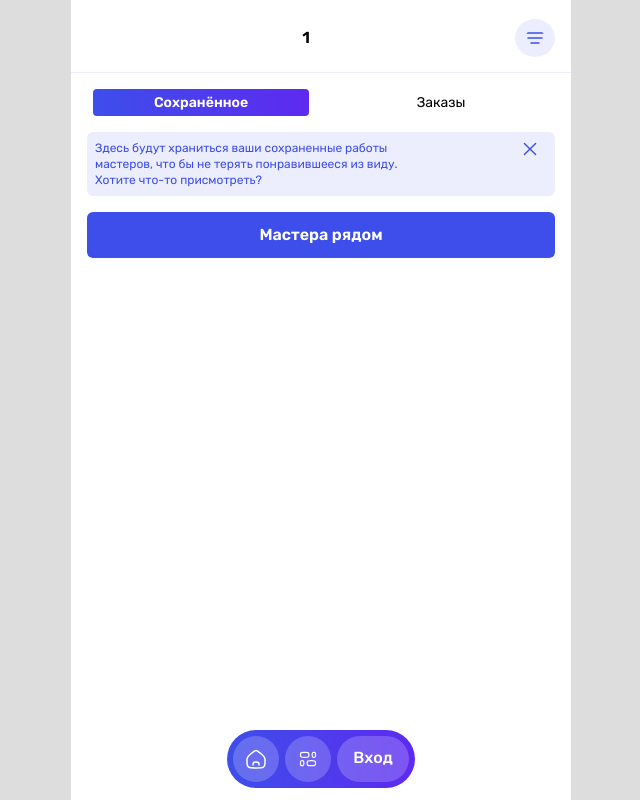
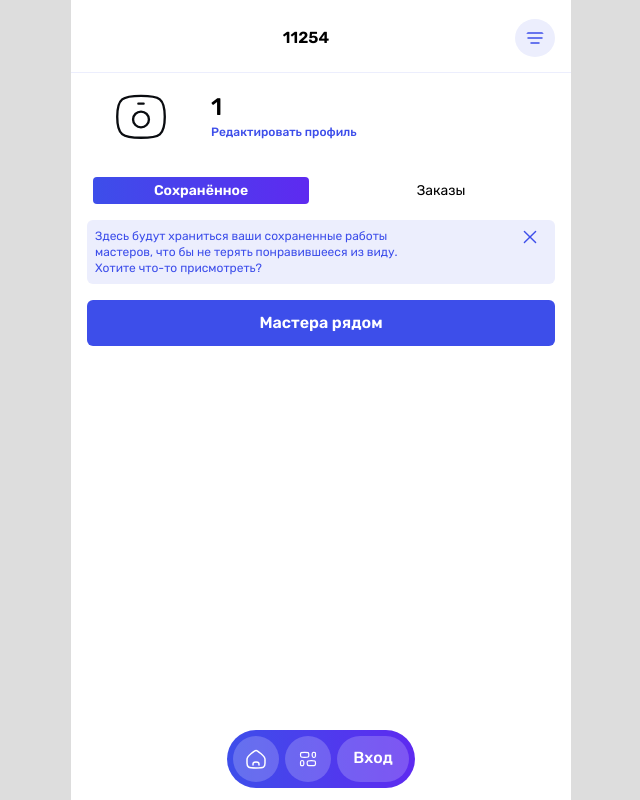
Before and after one commit to superHotBob/master_client, a Next.js app: page /client/1 in a window 1280 px wide. Shown: the whole page, without its empty margins (319-959 px from the left). Built offline with nearby package versions, Linux system fonts and the light colour scheme.

Commit message:
connect to db

```diff
--- a/src/pages/api/enter_phone.js
+++ b/src/pages/api/enter_phone.js
@@ -2,22 +2,17 @@
 import postgres from "postgres"
 
 export default async function handler(req, res) {
-  // const sql = postgres('postgres://bobozeranski:ZdxF36OgaSAK@ep-yellow-mountain-679652.eu-central-1.aws.neon.tech/neondb?sslmode=require&options=project%3Dep-yellow-mountain-679652')
-  // // const result = await sql.query("select * from users", function(err, result, fields) {
-  // //   if (err) throw err;
-  // //   console.log(result);
-  // // });
-  // const result = await sql`
-  // select
-  //   username,
-  //   password
-  // from users`
+  const sql = postgres('postgres://bobozeranski:ZdxF36OgaSAK@ep-yellow-mountain-679652.eu-central-1.aws.neon.tech/neondb?sslmode=require&options=project%3Dep-yellow-mountain-679652')
 
-  // console.log(result);
-  if (+req.body.tel === 375111111111) {
-    res.status(200).json({ status: 'master', name: 'Клава' })
-  } else if (+req.body.tel === 375000000000) {
-    res.status(400).json({ status: 'client', name: 'Зина' })
+  const result = await sql`
+  select *
+  from users
+  where password = ${+req.body.tel}
+  `
+
+  console.log(result);
+  if (result.length) {
+    res.status(200).json({ status: result[0].status, name: result[0].username })
   } else {
     res.status(400).json({ name: '' })
   }
--- a/src/pages/client/[pid].js
+++ b/src/pages/client/[pid].js
@@ -20,11 +20,17 @@ export default function Client() {
     useEffect(() => client ? console.log('Bob') : ()=> router.push('/enter') ,[])
     return (
         <main className={styles.main}>
-            <Header text={pid} />
+            <Header text={pid + 1254} />
+            <div className={styles.profile} style={{backgroundImage:"url(/camera_bl.svg"}}>
+                <h2>{pid}</h2>
+                <Link href="/editprofile">Редактировать профиль</Link>
+
+            </div>
             <div className={styles.selector}>
                 <span onClick={() => setSelector(1)} style={selector ? sel : null}>Сохранённое</span>
                 <span onClick={() => setSelector(0)} style={selector ? null : sel}>Заказы</span>
             </div>
+            {selector ? <>
             <div className={styles.message} >
                 Здесь будут храниться ваши сохраненные работы <br />
                 мастеров, что бы не терять понравившееся из виду. <br />
@@ -32,7 +38,12 @@ export default function Client() {
             </div>
             <Link href="/masternear" className={styles.uslugi}>
                 Мастера рядом
-            </Link>
+            </Link></>
+            : <>
+            <div className={styles.message} >
+                Здесь будет храниться история ваши заказы.
+            </div>
+            </> }
             <Navi page={pid} />
 
         </main>
--- a/src/pages/client/client.module.css
+++ b/src/pages/client/client.module.css
@@ -10,6 +10,19 @@
   align-items: center;
   padding: 10px;
   height: 27px;
+}
+.profile {
+  padding: 20px 0 20px 28%;
+  background-position: 10% center;
+  background-size: 10%;
+
+}
+.profile h2 {
+  font-weight: 500;
+}
+.profile a {
+  color: #3D4EEA;
+  font: 500 12px/17px 'Rubik', sans-serif;
 }
 .selector span {
   width: 45%;
```
Also changed, not shown: public/camera_bl.svg (added), 1 other file (tests, documents, lock files or other folders).
